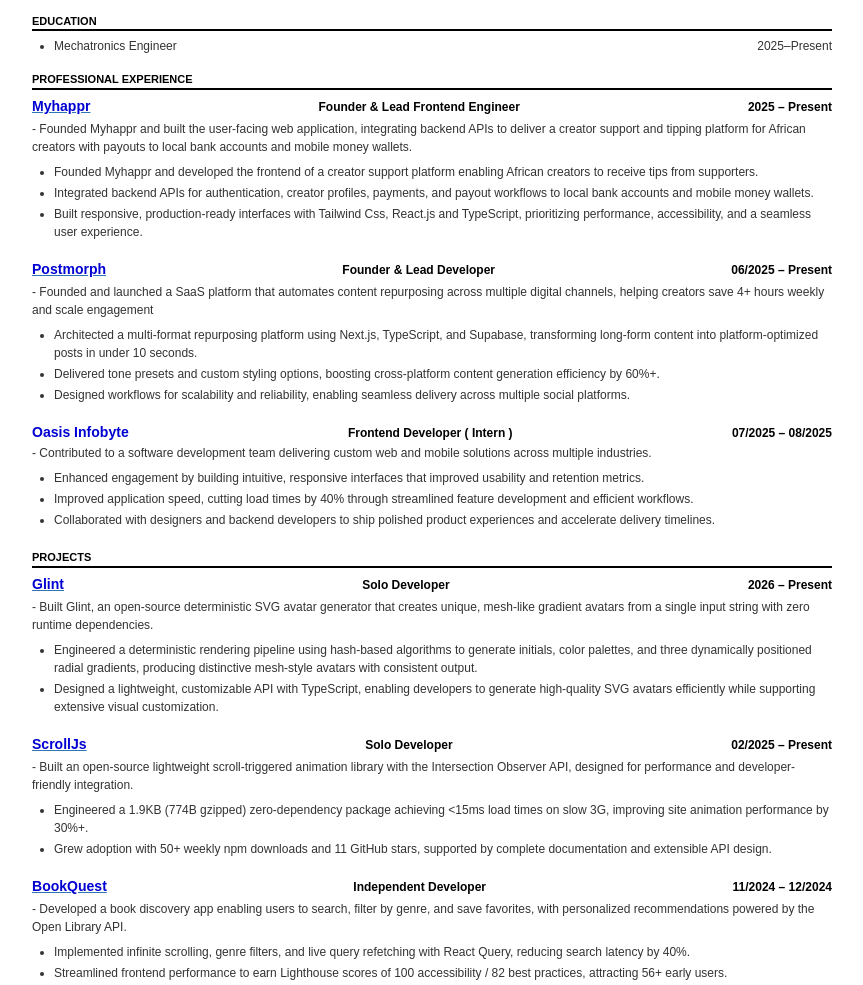
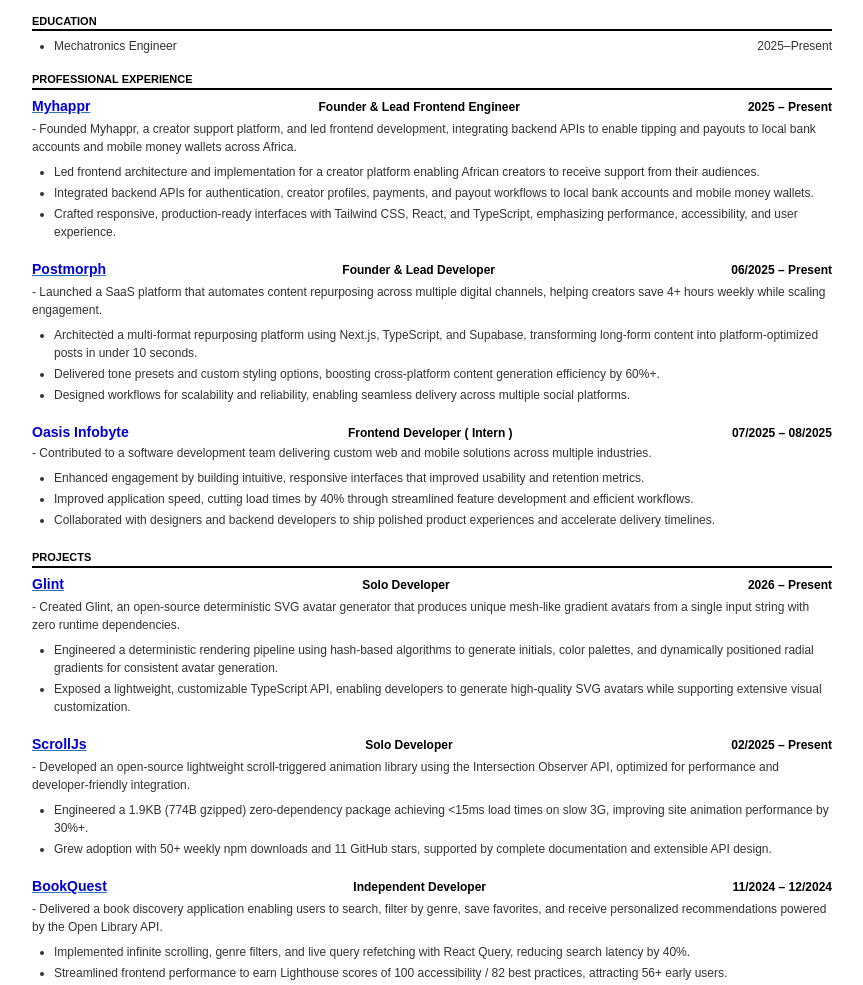
Before and after one commit to Charmingdc/resume, a plain HTML site: page resumes/frontend-resume.html in a window 1280 px wide. Shown: the part 220-1205 px from the top of the page, without its empty margins (208-1071 px from the left). Drawn offline with Linux system fonts and the light colour scheme; a web font is replaced by a local one.

Commit message:
docs(resume): refine experience descriptions to improve professional clarity and impact across project entries

```diff
--- a/resumes/frontend-resume.html
+++ b/resumes/frontend-resume.html
@@ -195,23 +195,23 @@
     <span> 2025 – Present </span>
    </div>
    <p>
-    - Founded Myhappr and built the user-facing web application, integrating
-    backend APIs to deliver a creator support and tipping platform for African
-    creators with payouts to local bank accounts and mobile money wallets.
+    - Founded Myhappr, a creator support platform, and led frontend development,
+    integrating backend APIs to enable tipping and payouts to local bank
+    accounts and mobile money wallets across Africa.
    </p>
    <ul>
     <li>
-     Founded Myhappr and developed the frontend of a creator support platform
-     enabling African creators to receive tips from supporters.
+     Led frontend architecture and implementation for a creator platform
+     enabling African creators to receive support from their audiences.
     </li>
     <li>
      Integrated backend APIs for authentication, creator profiles, payments, and
      payout workflows to local bank accounts and mobile money wallets.
     </li>
     <li>
-     Built responsive, production-ready interfaces with Tailwind Css, React.js
-     and TypeScript, prioritizing performance, accessibility, and a seamless
-     user experience.
+     Crafted responsive, production-ready interfaces with Tailwind CSS, React,
+     and TypeScript, emphasizing performance, accessibility, and user
+     experience.
     </li>
    </ul>
 
@@ -225,9 +225,9 @@
     <span> 06/2025 – Present </span>
    </div>
    <p>
-    - Founded and launched a SaaS platform that automates content repurposing
-    across multiple digital channels, helping creators save 4+ hours weekly and
-    scale engagement
+    - Launched a SaaS platform that automates content repurposing across
+    multiple digital channels, helping creators save 4+ hours weekly while
+    scaling engagement.
    </p>
    <ul>
     <li>
@@ -283,21 +283,20 @@
     <span> 2026 – Present </span>
    </div>
    <p>
-    - Built Glint, an open-source deterministic SVG avatar generator that
-    creates unique, mesh-like gradient avatars from a single input string with
+    - Created Glint, an open-source deterministic SVG avatar generator that
+    produces unique mesh-like gradient avatars from a single input string with
     zero runtime dependencies.
    </p>
    <ul>
     <li>
      Engineered a deterministic rendering pipeline using hash-based algorithms
-     to generate initials, color palettes, and three dynamically positioned
-     radial gradients, producing distinctive mesh-style avatars with consistent
-     output.
+     to generate initials, color palettes, and dynamically positioned radial
+     gradients for consistent avatar generation.
     </li>
     <li>
-     Designed a lightweight, customizable API with TypeScript, enabling
-     developers to generate high-quality SVG avatars efficiently while
-     supporting extensive visual customization.
+     Exposed a lightweight, customizable TypeScript API, enabling developers to
+     generate high-quality SVG avatars while supporting extensive visual
+     customization.
     </li>
    </ul>
 
@@ -310,8 +309,8 @@
     <span> 02/2025 – Present </span>
    </div>
    <p>
-    - Built an open-source lightweight scroll-triggered animation library with
-    the Intersection Observer API, designed for performance and
+    - Developed an open-source lightweight scroll-triggered animation library
+    using the Intersection Observer API, optimized for performance and
     developer-friendly integration.
    </p>
    <ul>
@@ -335,9 +334,9 @@
     <span> 11/2024 – 12/2024 </span>
    </div>
    <p>
-    - Developed a book discovery app enabling users to search, filter by genre,
-    and save favorites, with personalized recommendations powered by the Open
-    Library API.
+    - Delivered a book discovery application enabling users to search, filter by
+    genre, save favorites, and receive personalized recommendations powered by
+    the Open Library API.
    </p>
    <ul>
     <li>
```
